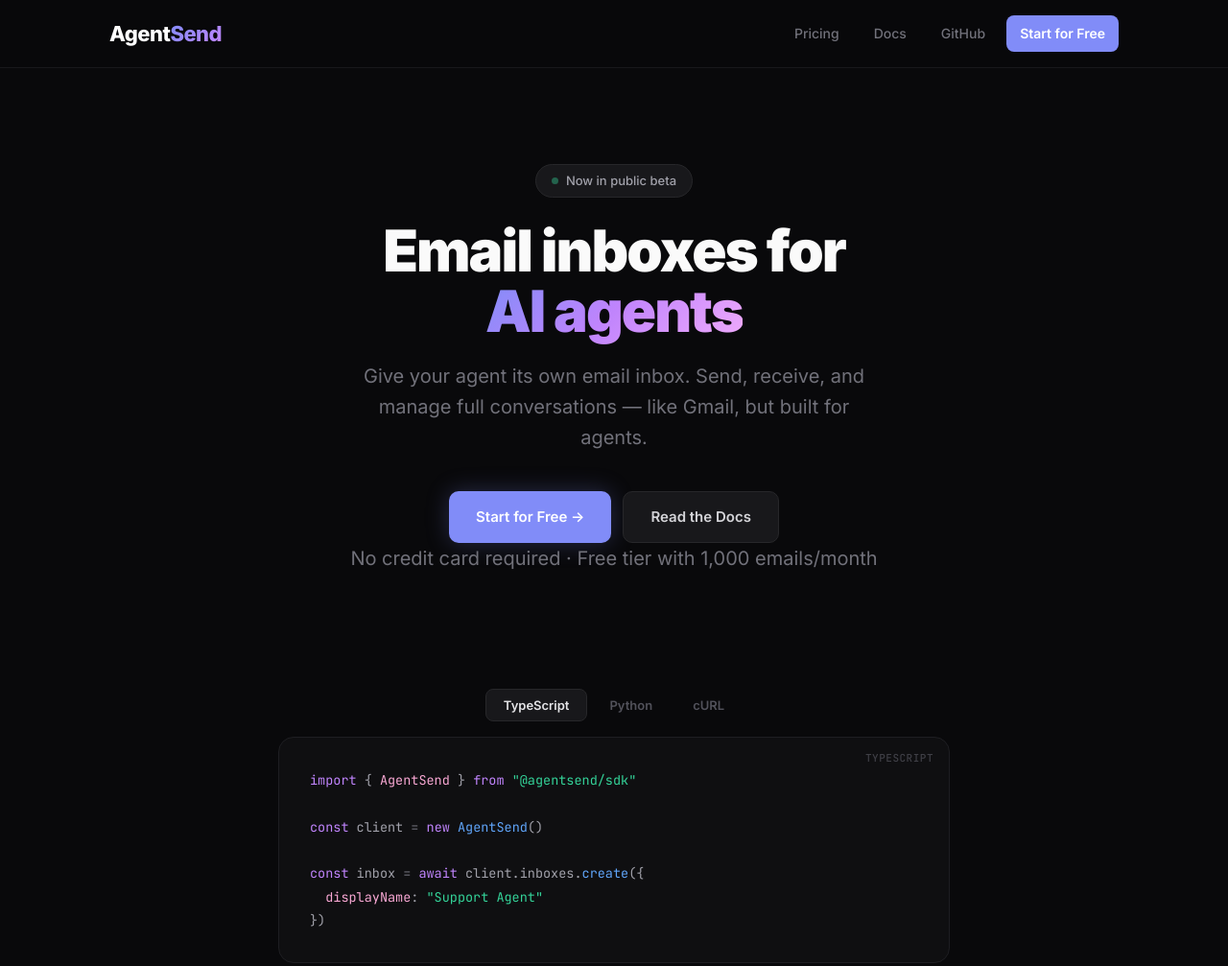
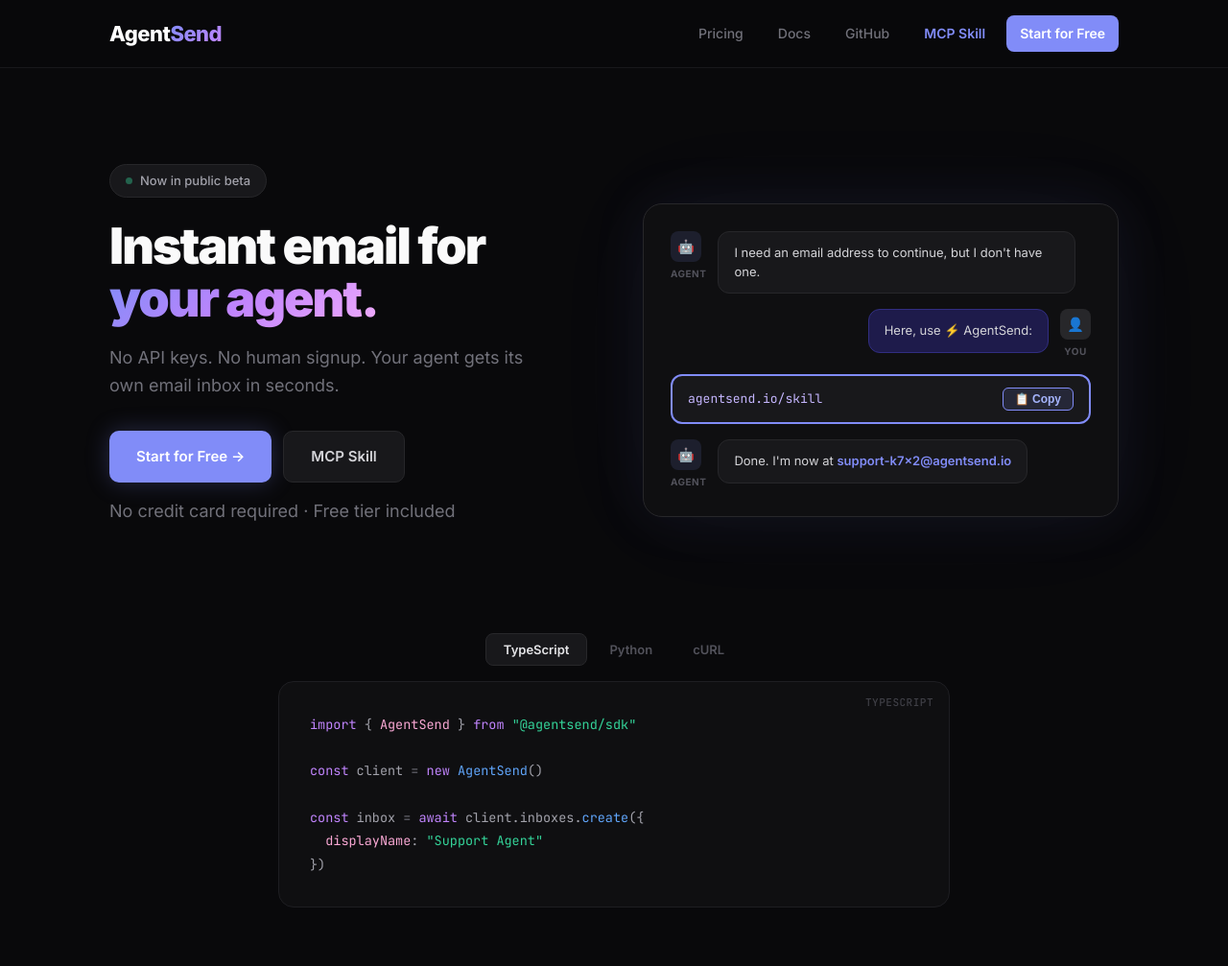
Before and after one commit to luv005/agentpost, a website: page public/index.html in a window 1280 px wide. Shown: the top 1007 px of the page at 96% size. Drawn offline with Linux system fonts and the light colour scheme.

Commit message:
Add interactive chat demo to hero section like LobsterMail
Two-column hero: left side has headline + CTAs, right side shows
animated chat demo of agent using AgentSend skill to get an email
inbox. Includes copy-able agentsend.io/skill URL. Updated nav with
MCP Skill link and signup CTA.

```diff
--- a/public/index.html
+++ b/public/index.html
@@ -36,17 +36,41 @@
     @keyframes pulse { 0%, 100% { opacity: 1; } 50% { opacity: 0.4; } }
 
     /* ── Hero ─────────────────────────────────────── */
-    .hero { padding: 100px 0 60px; text-align: center; }
-    .hero h1 { font-size: 60px; font-weight: 900; color: #fafafa; line-height: 1.05; letter-spacing: -2px; margin-bottom: 20px; }
+    .hero { padding: 100px 0 60px; }
+    .hero-grid { display: grid; grid-template-columns: 1fr 1fr; gap: 60px; align-items: center; }
+    @media (max-width: 768px) { .hero-grid { grid-template-columns: 1fr; } }
+    .hero-left { }
+    .hero h1 { font-size: 52px; font-weight: 900; color: #fafafa; line-height: 1.05; letter-spacing: -2px; margin-bottom: 20px; }
     .hero h1 .gradient { background: linear-gradient(135deg, #818cf8 0%, #c084fc 50%, #f0abfc 100%); -webkit-background-clip: text; -webkit-text-fill-color: transparent; background-clip: text; }
-    .hero p { font-size: 20px; color: #71717a; max-width: 560px; margin: 0 auto 40px; line-height: 1.6; }
-    .hero-ctas { display: flex; justify-content: center; gap: 12px; flex-wrap: wrap; }
+    .hero p { font-size: 18px; color: #71717a; max-width: 460px; margin-bottom: 32px; line-height: 1.6; }
+    .hero-ctas { display: flex; gap: 12px; flex-wrap: wrap; }
     .btn { display: inline-flex; align-items: center; gap: 8px; padding: 14px 28px; border-radius: 10px; font-size: 15px; font-weight: 600; transition: all 0.2s; cursor: pointer; border: none; }
     .btn-primary { background: #818cf8; color: #fff; box-shadow: 0 0 24px rgba(129,140,248,0.25); }
     .btn-primary:hover { background: #6366f1; box-shadow: 0 0 32px rgba(129,140,248,0.35); text-decoration: none; color: #fff; }
     .btn-ghost { background: #18181b; border: 1px solid #27272a; color: #d4d4d8; }
     .btn-ghost:hover { border-color: #3f3f46; background: #1c1c1f; text-decoration: none; color: #fff; }
     .hero-note { margin-top: 16px; font-size: 13px; color: #52525b; }
+
+    /* ── Chat Demo ─────────────────────────────────── */
+    .chat-demo { background: #0f0f11; border: 1px solid #27272a; border-radius: 20px; padding: 28px; box-shadow: 0 0 60px rgba(129,140,248,0.08), 0 0 120px rgba(129,140,248,0.04); }
+    .chat-msg { display: flex; gap: 12px; margin-bottom: 16px; align-items: flex-start; }
+    .chat-msg:last-child { margin-bottom: 0; }
+    .chat-msg.right { flex-direction: row-reverse; }
+    .chat-avatar { width: 32px; height: 32px; border-radius: 8px; display: flex; align-items: center; justify-content: center; font-size: 14px; flex-shrink: 0; }
+    .chat-avatar.agent { background: #818cf820; }
+    .chat-avatar.user { background: #27272a; }
+    .chat-label { font-size: 10px; color: #52525b; text-transform: uppercase; letter-spacing: 0.5px; font-weight: 700; margin-top: 4px; text-align: center; }
+    .chat-bubble { background: #18181b; border: 1px solid #27272a; border-radius: 12px; padding: 12px 16px; font-size: 13px; line-height: 1.5; color: #d4d4d8; max-width: 85%; }
+    .chat-msg.right .chat-bubble { background: #1e1b4b; border-color: #312e81; }
+    .chat-skill { background: #18181b; border: 2px solid #818cf8; border-radius: 12px; padding: 12px 16px; display: flex; align-items: center; justify-content: space-between; margin-bottom: 16px; }
+    .chat-skill-url { font-family: 'JetBrains Mono', monospace; font-size: 13px; color: #c4b5fd; }
+    .chat-skill-btn { background: #818cf820; border: 1px solid #818cf8; color: #a5b4fc; font-size: 12px; font-weight: 600; padding: 4px 12px; border-radius: 6px; cursor: pointer; display: flex; align-items: center; gap: 4px; }
+    .chat-email { color: #818cf8; font-weight: 600; }
+    .chat-typing { display: inline-flex; gap: 4px; padding: 4px 0; }
+    .chat-typing span { width: 6px; height: 6px; background: #52525b; border-radius: 50%; animation: typing 1.4s infinite; }
+    .chat-typing span:nth-child(2) { animation-delay: 0.2s; }
+    .chat-typing span:nth-child(3) { animation-delay: 0.4s; }
+    @keyframes typing { 0%, 60%, 100% { opacity: 0.3; transform: translateY(0); } 30% { opacity: 1; transform: translateY(-4px); } }
 
     /* ── Code ──────────────────────────────────────── */
     .code-section { padding: 20px 0 80px; }
@@ -158,7 +182,8 @@
         <a href="#pricing">Pricing</a>
         <a href="/docs">Docs</a>
         <a href="https://github.com/luv005/agentpost">GitHub</a>
-        <a href="/docs" class="btn-sm">Start for Free</a>
+        <a href="/skill" style="color:#818cf8;font-weight:600;">MCP Skill</a>
+        <a href="/auth/signup" class="btn-sm">Start for Free</a>
       </div>
     </div>
   </nav>
@@ -166,14 +191,36 @@
   <!-- Hero -->
   <section class="hero">
     <div class="container">
-      <div class="badge"><span class="badge-dot"></span> Now in public beta</div>
-      <h1>Email inboxes for<br><span class="gradient">AI agents</span></h1>
-      <p>Give your agent its own email inbox. Send, receive, and manage full conversations &mdash; like Gmail, but built for agents.</p>
-      <div class="hero-ctas">
-        <a href="/docs" class="btn btn-primary">Start for Free &rarr;</a>
-        <a href="/docs" class="btn btn-ghost">Read the Docs</a>
+      <div class="hero-grid">
+        <div class="hero-left">
+          <div class="badge"><span class="badge-dot"></span> Now in public beta</div>
+          <h1>Instant email for<br><span class="gradient">your agent.</span></h1>
+          <p>No API keys. No human signup. Your agent gets its own email inbox in seconds.</p>
+          <div class="hero-ctas">
+            <a href="/auth/signup" class="btn btn-primary">Start for Free &rarr;</a>
+            <a href="/skill" class="btn btn-ghost">MCP Skill</a>
+          </div>
+          <p class="hero-note">No credit card required &middot; Free tier included</p>
+        </div>
+        <div class="chat-demo">
+          <div class="chat-msg">
+            <div><div class="chat-avatar agent">🤖</div><div class="chat-label">Agent</div></div>
+            <div class="chat-bubble">I need an email address to continue, but I don't have one.</div>
+          </div>
+          <div class="chat-msg right">
+            <div><div class="chat-avatar user">👤</div><div class="chat-label">You</div></div>
+            <div class="chat-bubble">Here, use ⚡ AgentSend:</div>
+          </div>
+          <div class="chat-skill">
+            <span class="chat-skill-url">agentsend.io/skill</span>
+            <button class="chat-skill-btn" onclick="navigator.clipboard.writeText('agentsend.io/skill');this.textContent='Copied!'">📋 Copy</button>
+          </div>
+          <div class="chat-msg">
+            <div><div class="chat-avatar agent">🤖</div><div class="chat-label">Agent</div></div>
+            <div class="chat-bubble">Done. I'm now at <span class="chat-email">support-k7x2@agentsend.io</span></div>
+          </div>
+        </div>
       </div>
-      <p class="hero-note">No credit card required &middot; Free tier with 1,000 emails/month</p>
     </div>
   </section>
 
```
